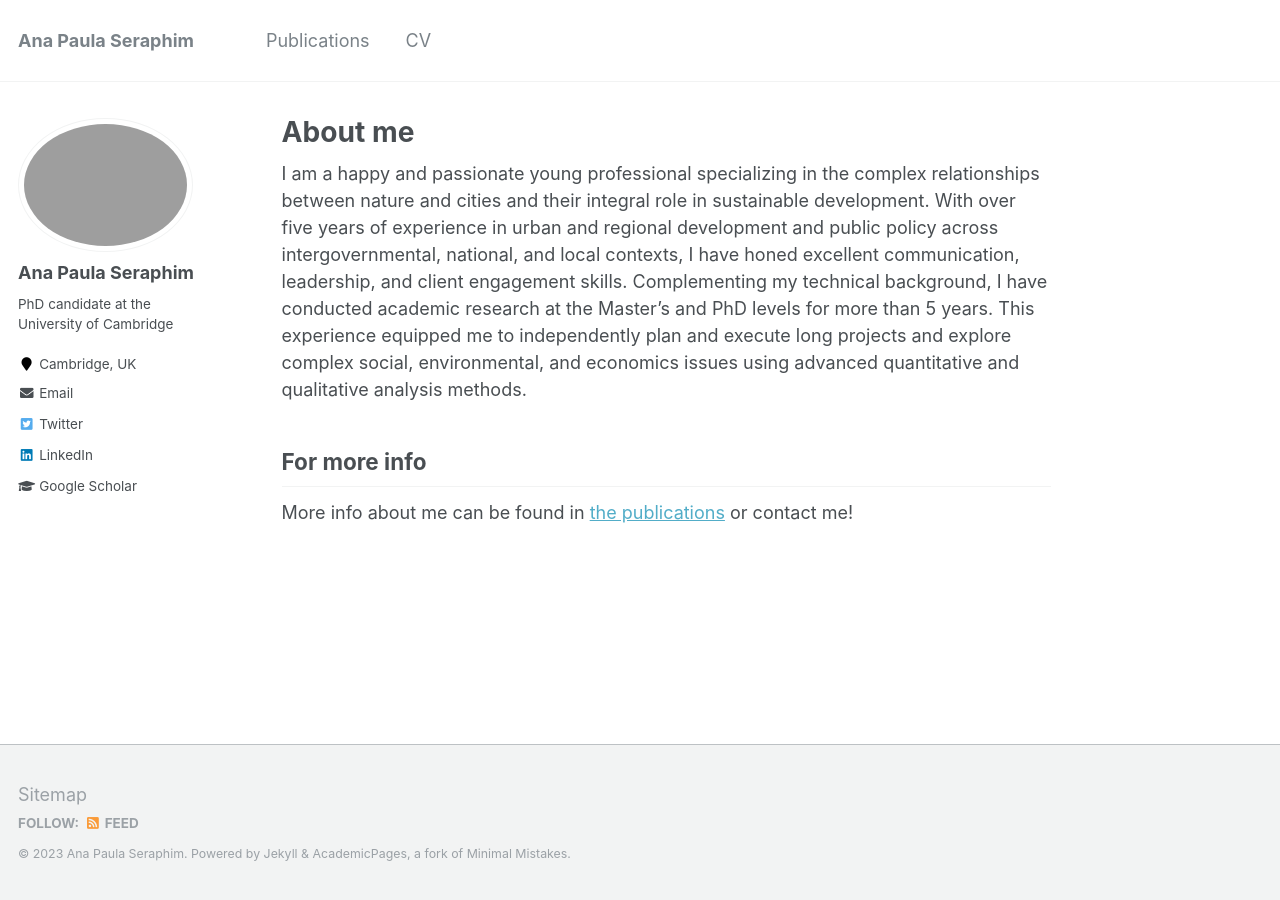
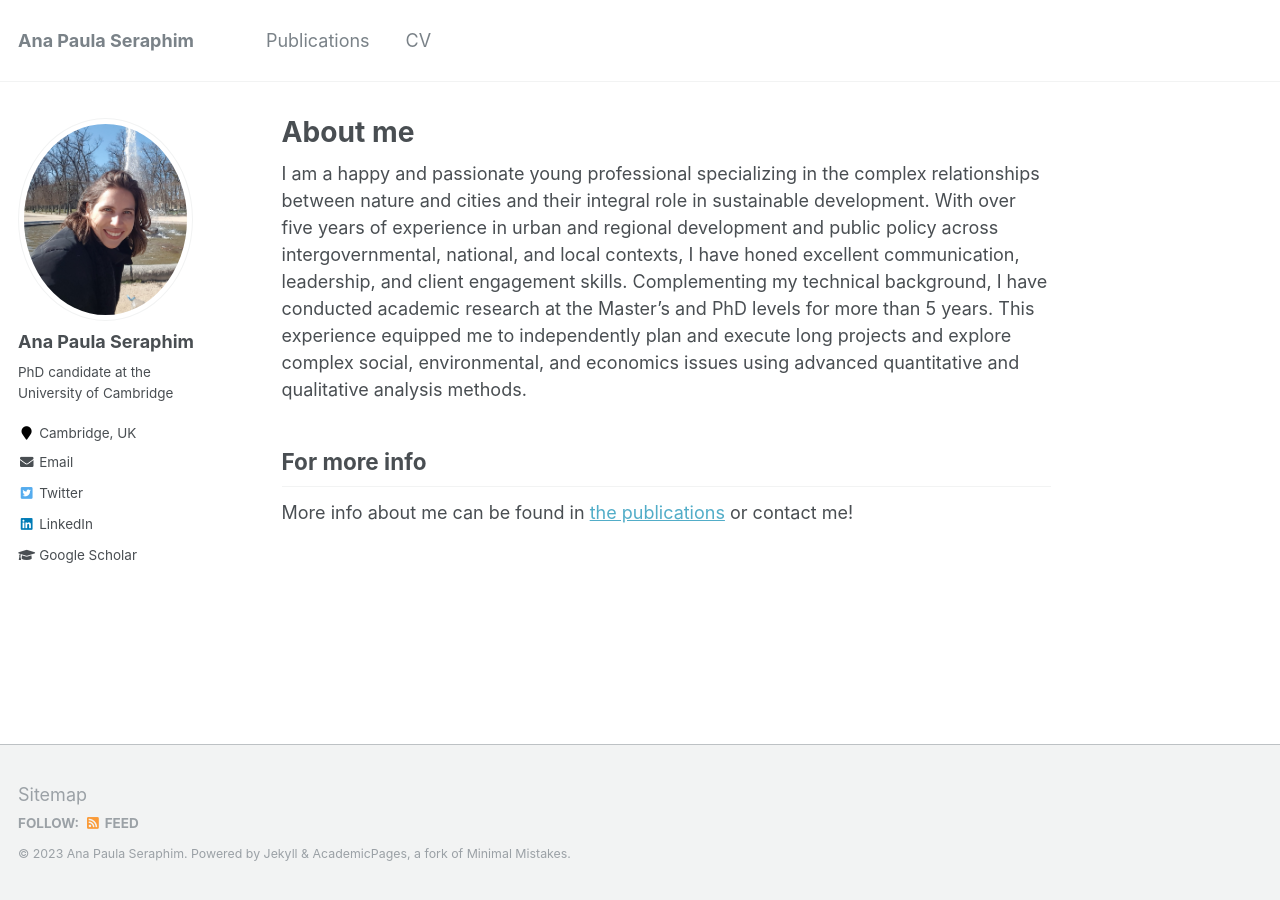
Before and after one commit to anapaccs/anapaccs.github.io, a Jekyll site: the page built from _pages/about.md, in a window 1280 px wide. Built offline with Jekyll 4.4.1, drawn with Linux system fonts in a browser that asks for light colours.

Commit message:
Update img path

```diff
--- a/_config.yml
+++ b/_config.yml
@@ -81,7 +81,7 @@ analytics:
 # Site Author
 author:
   name             : "Ana Paula Seraphim"
-  avatar           : "profile2.jpeg"
+  avatar           : "profile.jpg"
   bio              : "PhD candidate at the University of Cambridge"
   location         : "Cambridge, UK"
   employer         :
```
Also changed, not shown: images/profile.jpg (renamed from images/profile2.jpg).
